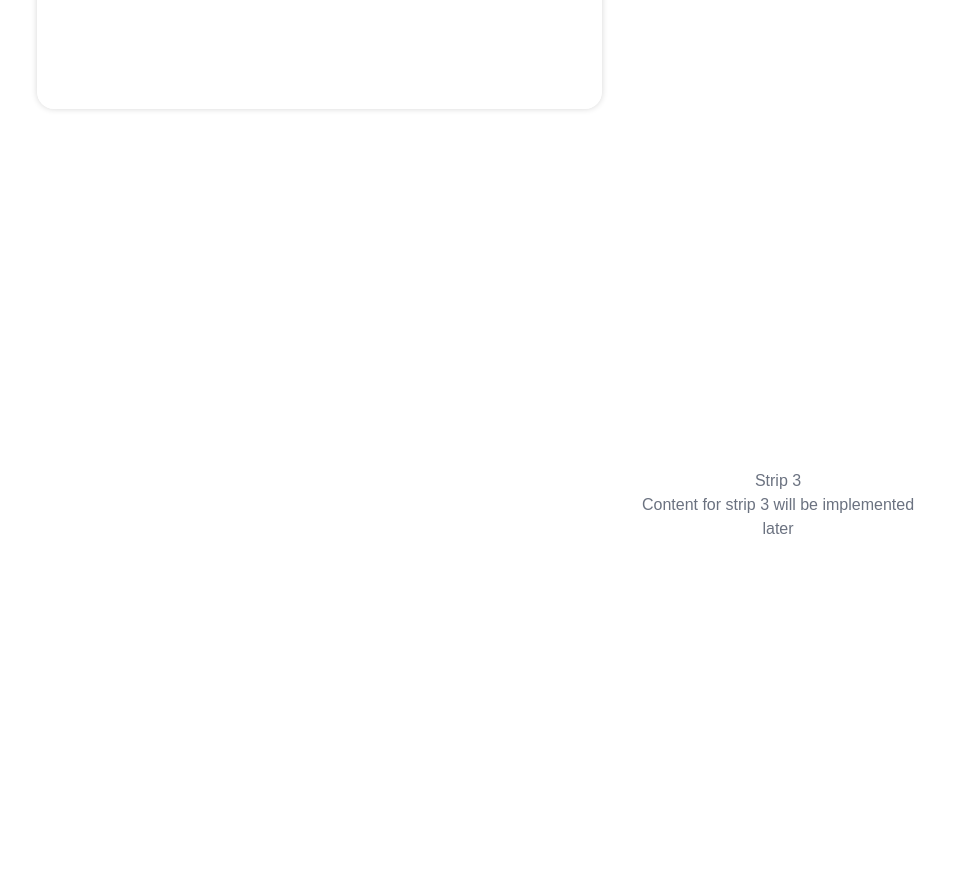
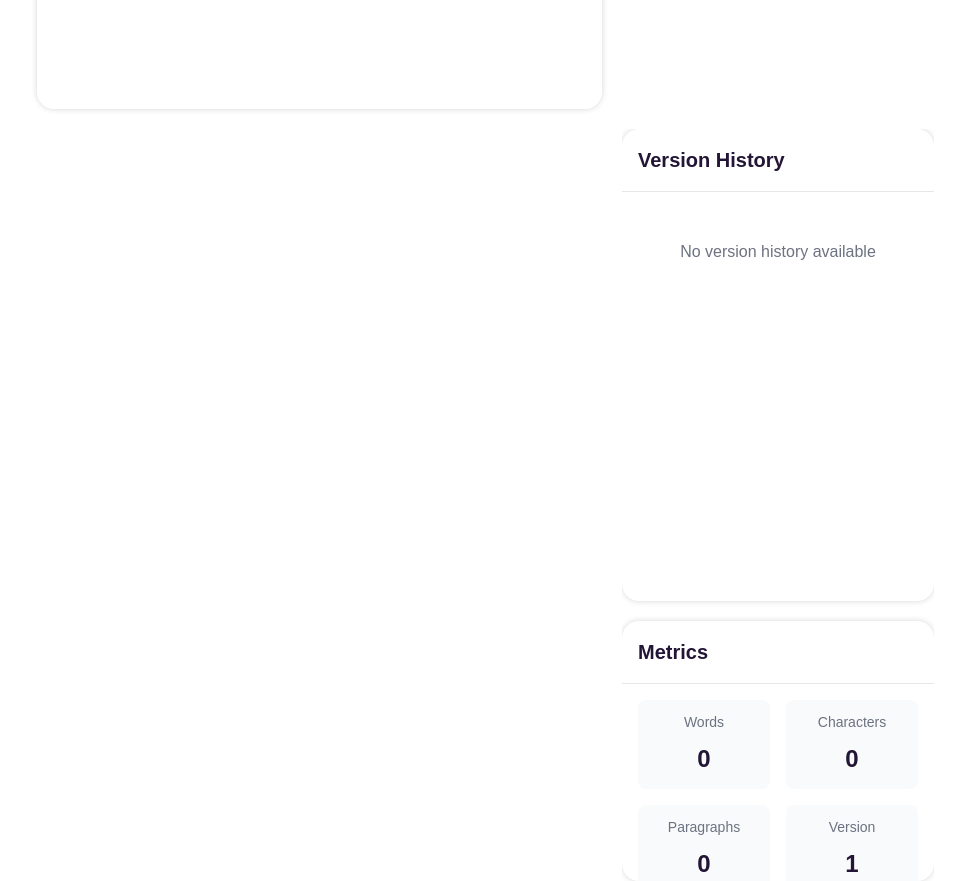
Before and after one commit to PetkoPetkov2002/AccentureInterview, a Next.js app in the folder my-app/: page /generated in a window 1280 px wide. Shown: the part 1480-2361 px from the top of the page, without its empty margins (318-1280 px from the left). Built offline with nearby package versions, Linux system fonts and the light colour scheme.

Commit message:
added version history and metrics box

```diff
--- /dev/null
+++ b/my-app/src/app/generated/Metrics.js
@@ -0,0 +1,35 @@
+"use client";
+
+import React from 'react';
+import styles from './Metrics.module.css';
+
+export default function Metrics({ jobDescription = {} }) {
+  // Calculate metrics based on job description
+  const wordCount = jobDescription.description ? jobDescription.description.split(/\s+/).length : 0;
+  const characterCount = jobDescription.description ? jobDescription.description.length : 0;
+  const paragraphCount = jobDescription.description ?
+    jobDescription.description.split(/\n\s*\n/).length : 0;
+
+  const metrics = [
+    { label: 'Words', value: wordCount },
+    { label: 'Characters', value: characterCount },
+    { label: 'Paragraphs', value: paragraphCount },
+    { label: 'Version', value: jobDescription.version || 1 }
+  ];
+
+  return (
+    <div className={styles.metricsContainer}>
+      <div className={styles.header}>
+        <h2 className={styles.title}>Metrics</h2>
+      </div>
+      <div className={styles.content}>
+        {metrics.map((metric, index) => (
+          <div key={index} className={styles.metricItem}>
+            <div className={styles.metricLabel}>{metric.label}</div>
+            <div className={styles.metricValue}>{metric.value}</div>
+          </div>
+        ))}
+      </div>
+    </div>
+  );
+}
--- /dev/null
+++ b/my-app/src/app/generated/Metrics.module.css
@@ -0,0 +1,53 @@
+.metricsContainer {
+  width: 100%;
+  height: 100%;
+  background: #FFFFFF 0% 0% no-repeat padding-box;
+  box-shadow: 0px 0px 6px #00000029;
+  border-radius: 17px;
+  opacity: 1;
+  display: flex;
+  flex-direction: column;
+}
+
+.header {
+  padding: 1rem;
+  border-bottom: 1px solid #e5e7eb;
+  border-radius: 17px 17px 0 0;
+}
+
+.title {
+  margin: 0;
+  font-size: 1.25rem;
+  font-weight: 600;
+  color: #231536;
+}
+
+.content {
+  padding: 1rem;
+  flex: 1;
+  display: grid;
+  grid-template-columns: 1fr 1fr;
+  gap: 1rem;
+}
+
+.metricItem {
+  padding: 0.75rem;
+  background-color: #f9fafb;
+  border-radius: 8px;
+  display: flex;
+  flex-direction: column;
+  align-items: center;
+  justify-content: center;
+}
+
+.metricLabel {
+  font-size: 0.875rem;
+  color: #6b7280;
+  margin-bottom: 0.5rem;
+}
+
+.metricValue {
+  font-size: 1.5rem;
+  font-weight: 600;
+  color: #231536;
+}
--- /dev/null
+++ b/my-app/src/app/generated/VersionAndMetrics.js
@@ -0,0 +1,22 @@
+"use client";
+
+import React from 'react';
+import VersionHistory from './VersionHistory';
+import Metrics from './Metrics';
+import styles from './VersionAndMetrics.module.css';
+
+export default function VersionAndMetrics({ descriptions = [], jobDescription = {} }) {
+  return (
+    <div className={styles.versionAndMetricsContainer}>
+      <div className={styles.versionHistoryWrapper}>
+        <VersionHistory
+          versions={descriptions}
+          currentVersion={jobDescription.version}
+        />
+      </div>
+      <div className={styles.metricsWrapper}>
+        <Metrics jobDescription={jobDescription} />
+      </div>
+    </div>
+  );
+}
--- /dev/null
+++ b/my-app/src/app/generated/VersionAndMetrics.module.css
@@ -0,0 +1,17 @@
+.versionAndMetricsContainer {
+  display: flex;
+  flex-direction: column;
+  width: 100%;
+  height: 100%;
+  gap: 20px;
+}
+
+.versionHistoryWrapper {
+  flex: 2;
+  min-height: 460px;
+}
+
+.metricsWrapper {
+  flex: 1;
+  min-height: 260px;
+}
--- /dev/null
+++ b/my-app/src/app/generated/VersionHistory.js
@@ -0,0 +1,40 @@
+"use client";
+
+import React from 'react';
+import styles from './VersionHistory.module.css';
+
+export default function VersionHistory({ versions = [], currentVersion = 1 }) {
+  return (
+    <div className={styles.versionHistoryContainer}>
+      <div className={styles.header}>
+        <h2 className={styles.title}>Version History</h2>
+      </div>
+      <div className={styles.content}>
+        {versions.length === 0 ? (
+          <p className={styles.emptyState}>No version history available</p>
+        ) : (
+          <ul className={styles.versionList}>
+            {versions.map((version, index) => (
+              <li
+                key={index}
+                className={`${styles.versionItem} ${version.version === currentVersion ? styles.currentVersion : ''}`}
+              >
+                <div className={styles.versionNumber}>
+                  <span>v{version.version}</span>
+                </div>
+                <div className={styles.versionInfo}>
+                  <h3 className={styles.versionTitle}>{version.title}</h3>
+                  <p className={styles.versionDescription}>
+                    {version.description.length > 100
+                      ? `${version.description.substring(0, 100)}...`
+                      : version.description}
+                  </p>
+                </div>
+              </li>
+            ))}
+          </ul>
+        )}
+      </div>
+    </div>
+  );
+}
--- /dev/null
+++ b/my-app/src/app/generated/VersionHistory.module.css
@@ -0,0 +1,109 @@
+.versionHistoryContainer {
+  width: 100%;
+  height: 100%;
+  background: #FFFFFF 0% 0% no-repeat padding-box;
+  box-shadow: 0px 0px 6px #00000029;
+  border-radius: 17px;
+  opacity: 1;
+  display: flex;
+  flex-direction: column;
+  position: relative;
+}
+
+.header {
+  padding: 1rem;
+  border-bottom: 1px solid #e5e7eb;
+  border-radius: 17px 17px 0 0;
+}
+
+.title {
+  margin: 0;
+  font-size: 1.25rem;
+  font-weight: 600;
+  color: #231536;
+}
+
+.content {
+  padding: 1rem;
+  flex: 1;
+  overflow-y: auto;
+}
+
+.emptyState {
+  text-align: center;
+  color: #6b7280;
+  padding: 2rem 0;
+}
+
+.versionList {
+  list-style: none;
+  padding: 0;
+  margin: 0;
+  position: relative;
+}
+
+.versionItem {
+  padding: 0.75rem;
+  display: flex;
+  gap: 1rem;
+  transition: background-color 0.2s;
+  position: relative;
+  border-bottom: none;
+}
+
+.versionItem:not(:last-child)::after {
+  content: '';
+  position: absolute;
+  bottom: 0;
+  left: 50%;
+  transform: translateX(-50%);
+  width: 279px;
+  height: 0;
+  border: 1px solid #FFD337;
+  opacity: 1;
+}
+
+.versionItem:last-child {
+  border-bottom: none;
+}
+
+.versionItem:hover {
+  background-color: #f9fafb;
+}
+
+.currentVersion {
+  background-color: #f3f4f6;
+  border-left: 3px solid #231536;
+}
+
+.versionNumber {
+  min-width: 40px;
+  height: 40px;
+  background-color: #f3f4f6;
+  border-radius: 50%;
+  display: flex;
+  align-items: center;
+  justify-content: center;
+  font-weight: 600;
+  color: #231536;
+}
+
+.versionInfo {
+  flex: 1;
+}
+
+.versionTitle {
+  margin: 0 0 0.5rem 0;
+  font-size: 0.875rem;
+  font-weight: 600;
+  color: #231536;
+}
+
+.versionDescription {
+  margin: 0;
+  font-size: 0.75rem;
+  color: #6b7280;
+  white-space: nowrap;
+  overflow: hidden;
+  text-overflow: ellipsis;
+}
--- a/my-app/src/app/generated/page.js
+++ b/my-app/src/app/generated/page.js
@@ -5,6 +5,7 @@ import { useEffect, useState } from 'react';
 import { fetchJobDescription } from '@/services/historyService';
 import CanvasChatContainer from './CanvasChatContainer';
 import JobDescriptionContainer from './JobDescriptionContainer';
+import VersionAndMetrics from './VersionAndMetrics';
 import styles from './Canvas.module.css';
 
 
@@ -101,7 +102,7 @@ export default function CanvasContainer() {
         <CanvasChatContainer threadId={threadId} addDescription={addDescription} jobDescription={descriptionState} />
       </div>
 
-      {/* Strip 2: Content will be implemented later */}
+      {/* Strip 2: Job Description */}
       <div className={styles.strip}>
         <JobDescriptionContainer
           jobDescription={descriptionState}
@@ -110,12 +111,12 @@ export default function CanvasContainer() {
         />
       </div>
 
-      {/* Strip 3: Content will be implemented later */}
+      {/* Strip 3: Version History and Metrics */}
       <div className={styles.strip}>
-        <div className={styles.placeholderContent}>
-          <h2>Strip 3</h2>
-          <p>Content for strip 3 will be implemented later</p>
-        </div>
+        <VersionAndMetrics
+          descriptions={descriptions}
+          jobDescription={descriptionState}
+        />
       </div>
     </div>
   );
```
